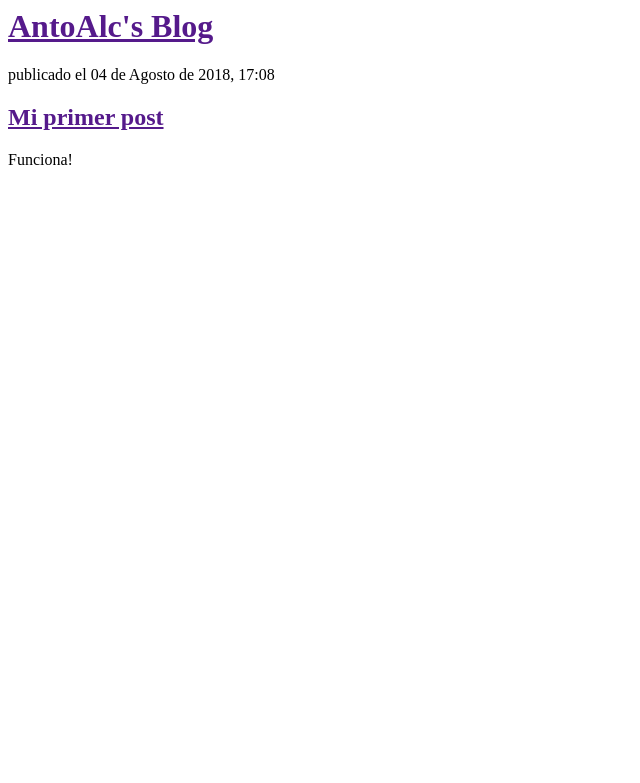
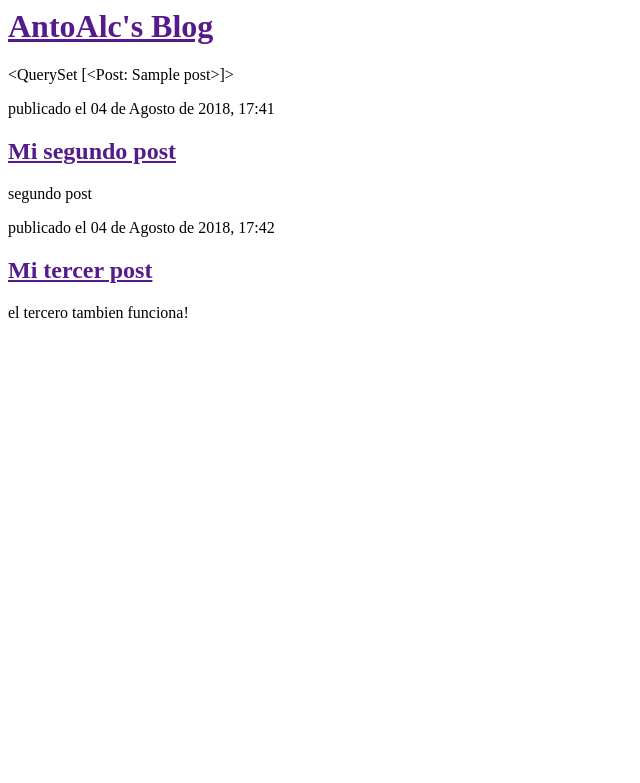
Before and after one commit to AntoAlc/my-first-blog, a Django app: template blog/templates/blog/post_list.html in a window 1280 px wide. Shown: the top 783 px of the page, without its empty margins (0-640 px from the left). Run offline with Django 3.2, Linux system fonts and the light colour scheme; the template is opened without the code that fills it: values that come from a table or form of the project are taken from there, others are empty; tables that the repository leaves empty hold one stand-in row (values such as "Sample post").

Commit message:
Modified template to display posts from database

```diff
--- a/blog/templates/blog/post_list.html
+++ b/blog/templates/blog/post_list.html
@@ -7,11 +7,21 @@
 			<h1><a href="">AntoAlc's Blog</a></h1>
 		</div>
 
+		{{ posts }}
+
+
+		{% for post in posts %}
+			<div>
+				<p>publicado el 04 de Agosto de 2018, 17:41</p>
+				<h2><a href="">Mi segundo post</a></h2>
+				<p> segundo post </p>
+			</div>
+		{% endfor %}
+
 		<div>
-			<p>publicado el 04 de Agosto de 2018, 17:08</p>
-			<h2><a href="">Mi primer post</a></h2>
-			<p> Funciona! </p>
+			<p>publicado el 04 de Agosto de 2018, 17:42</p>
+			<h2><a href="">Mi tercer post</a></h2>
+			<p> el tercero tambien funciona! </p>
 		</div>
-
 	</body>
 </html>
--- a/blog/views.py
+++ b/blog/views.py
@@ -1,4 +1,7 @@
 from django.shortcuts import render
+from django.utils import timezone
+from .models import Post
 
 def post_list(request):
-	return render(request, 'blog/post_list.html', {})
+	posts = Post.objects.filter(published_date__lte=timezone.now()).order_by('published_date')
+	return render(request, 'blog/post_list.html', {'posts': posts})
```
Also changed, not shown: blog/models.py (+7 -5 lines).
